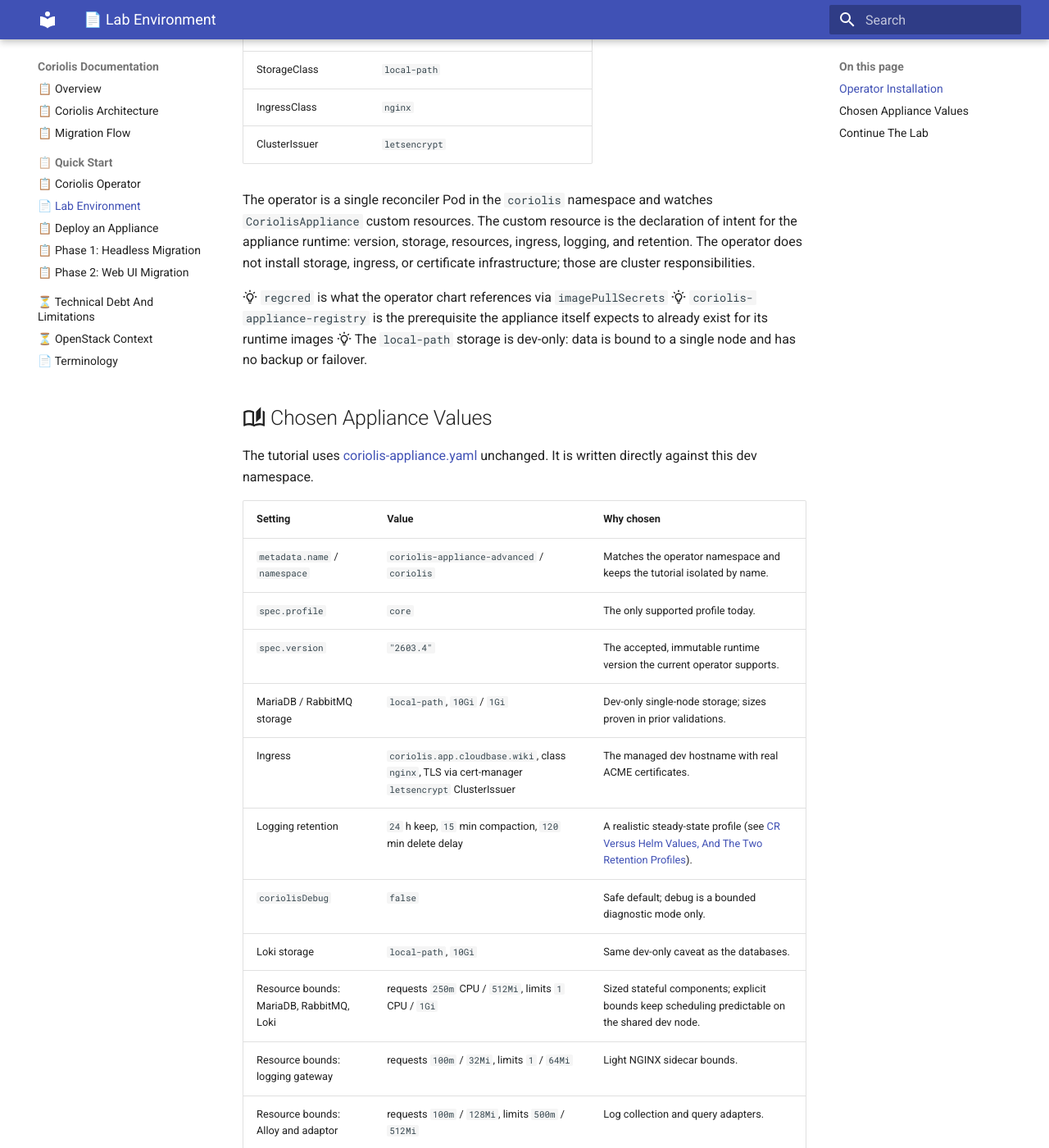
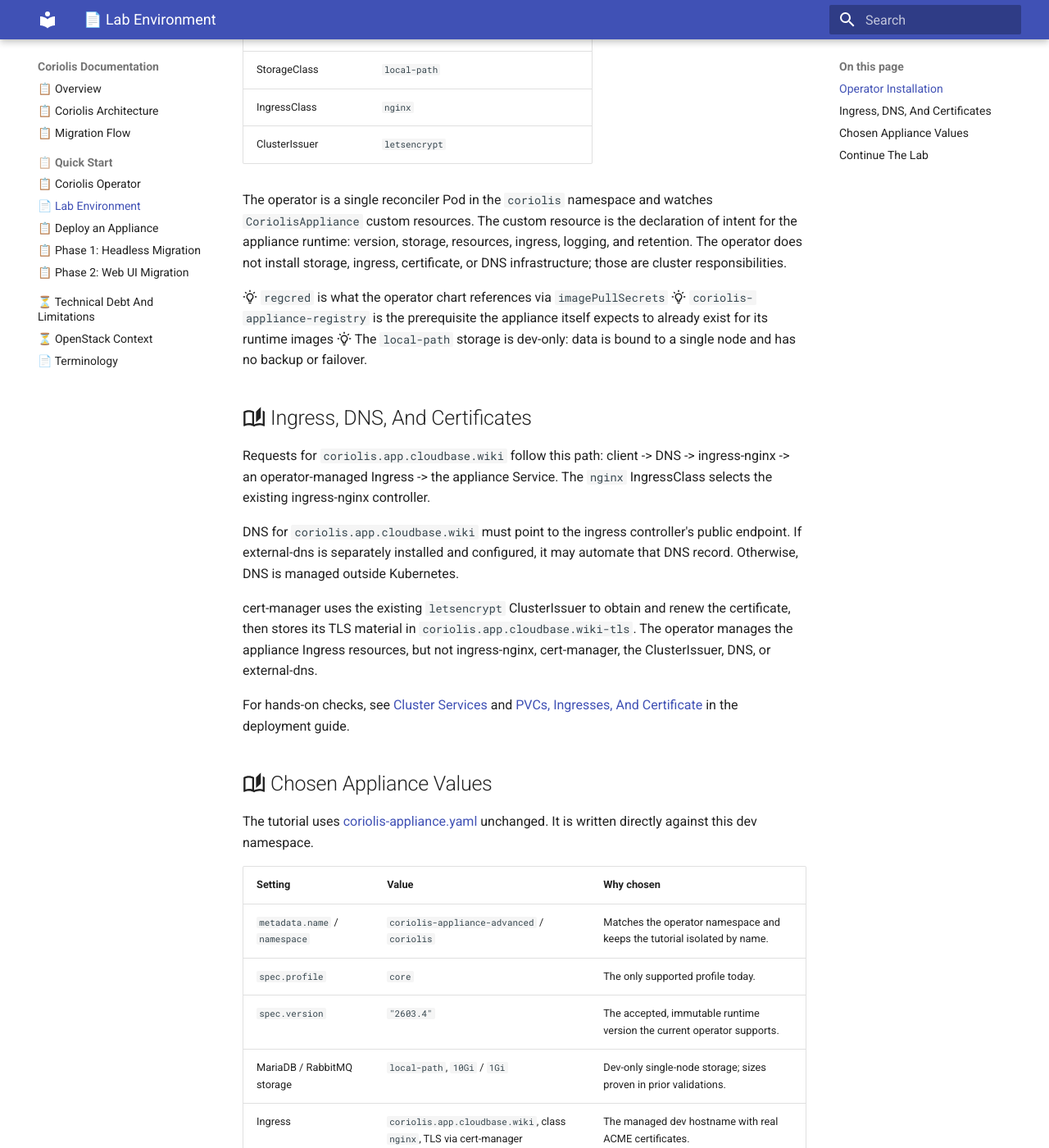
Before and after one commit to radumoisan/coriolis, an MkDocs documentation site: the page built from docs/operator-lab-environment.md, in a window 1280 px wide and 1400 px high, scrolled down 929 px. Shown: the whole window at 82% size. Built offline with MkDocs 1.6.1 and Material for MkDocs 9.7.7, drawn with Linux system fonts in a browser that asks for light colours.

Commit message:
Document lab ingress and DNS environment

```diff
--- a/docs/operator-lab-environment.md
+++ b/docs/operator-lab-environment.md
@@ -24,11 +24,21 @@
 | IngressClass | `nginx` |
 | ClusterIssuer | `letsencrypt` |
 
-The operator is a single reconciler Pod in the `coriolis` namespace and watches `CoriolisAppliance` custom resources. The custom resource is the declaration of intent for the appliance runtime: version, storage, resources, ingress, logging, and retention. The operator does not install storage, ingress, or certificate infrastructure; those are cluster responsibilities.
+The operator is a single reconciler Pod in the `coriolis` namespace and watches `CoriolisAppliance` custom resources. The custom resource is the declaration of intent for the appliance runtime: version, storage, resources, ingress, logging, and retention. The operator does not install storage, ingress, certificate, or DNS infrastructure; those are cluster responsibilities.
 
 :material-lightbulb-on-outline: `regcred` is what the operator chart references via `imagePullSecrets`
 :material-lightbulb-on-outline: `coriolis-appliance-registry` is the prerequisite the appliance itself expects to already exist for its runtime images
 :material-lightbulb-on-outline: The `local-path` storage is dev-only: data is bound to a single node and has no backup or failover.
+
+## :material-book-open-page-variant-outline: Ingress, DNS, And Certificates
+
+Requests for `coriolis.app.cloudbase.wiki` follow this path: client -> DNS -> ingress-nginx -> an operator-managed Ingress -> the appliance Service. The `nginx` IngressClass selects the existing ingress-nginx controller.
+
+DNS for `coriolis.app.cloudbase.wiki` must point to the ingress controller's public endpoint. If external-dns is separately installed and configured, it may automate that DNS record. Otherwise, DNS is managed outside Kubernetes.
+
+cert-manager uses the existing `letsencrypt` ClusterIssuer to obtain and renew the certificate, then stores its TLS material in `coriolis.app.cloudbase.wiki-tls`. The operator manages the appliance Ingress resources, but not ingress-nginx, cert-manager, the ClusterIssuer, DNS, or external-dns.
+
+For hands-on checks, see [Cluster Services](deploy-appliance.md#cluster-services) and [PVCs, Ingresses, And Certificate](deploy-appliance.md#pvcs-ingresses-and-certificate) in the deployment guide.
 
 ## :material-book-open-page-variant-outline: Chosen Appliance Values
 
```
